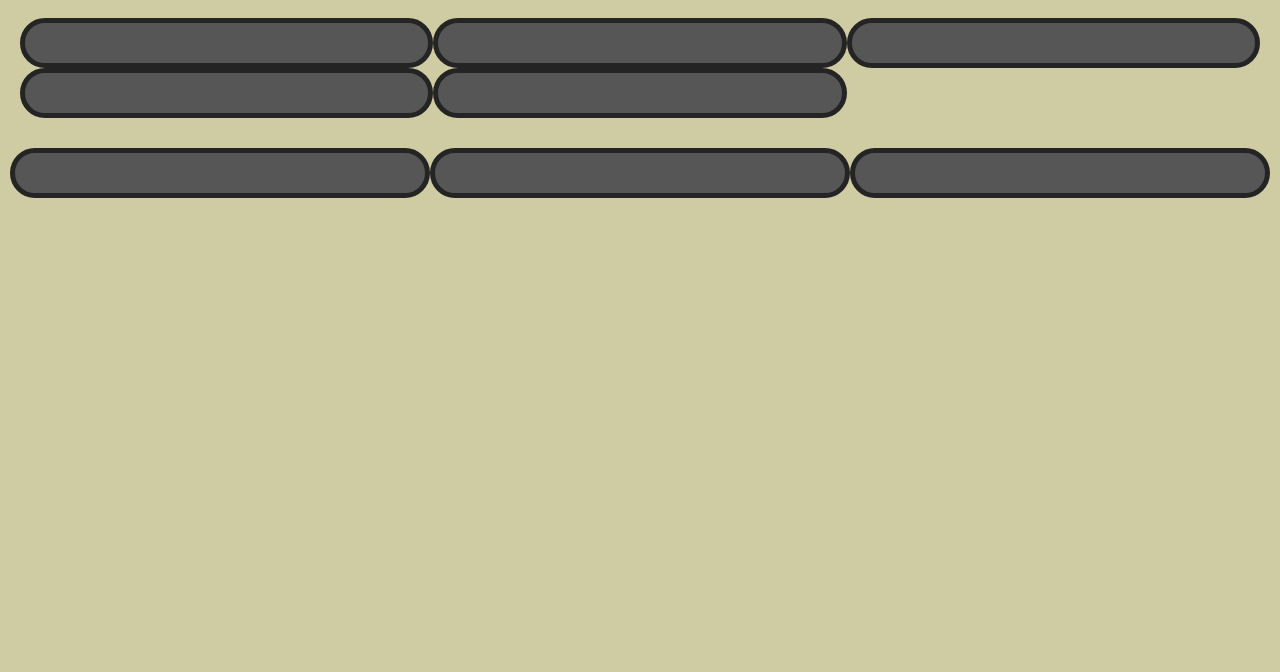
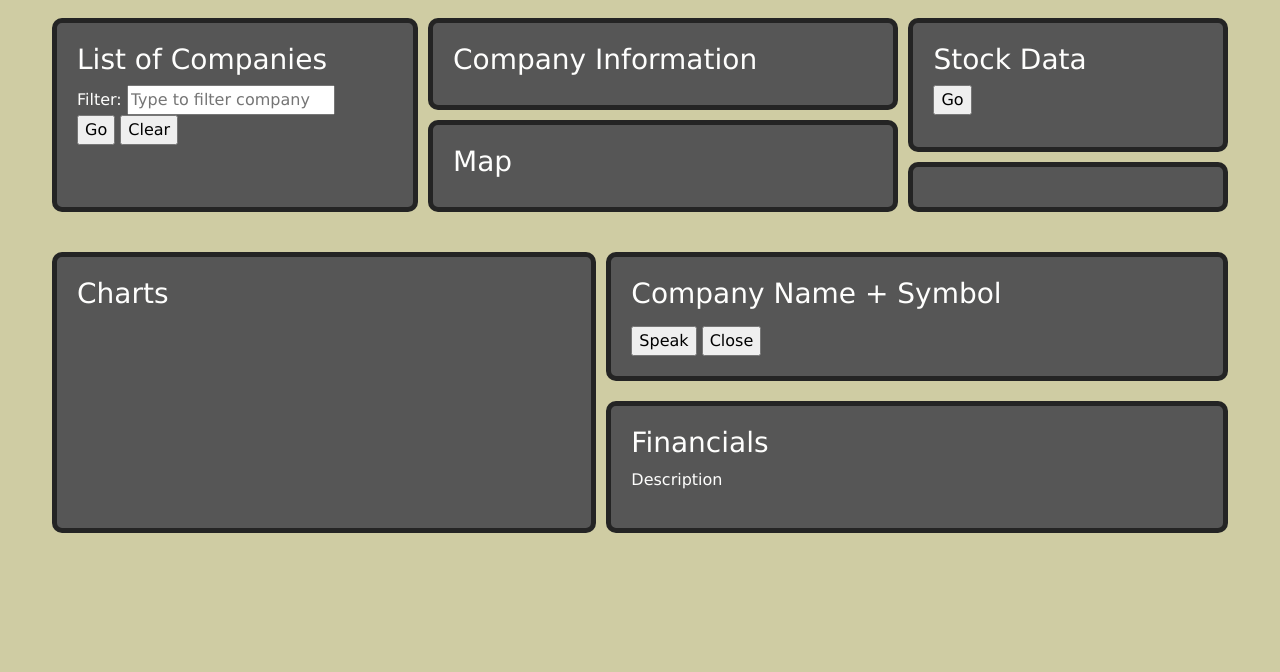
Before and after one commit to ehoss193/Assignment-1, a plain HTML site: page index.html in a window 1280 px wide. Shown: the part 128-800 px from the top of the page. Drawn offline with nearby package versions, Linux system fonts and the light colour scheme; some packages are replaced by stand-ins of ours.

Commit message:
more styling

```diff
--- a/css/stocks.css
+++ b/css/stocks.css
@@ -3,35 +3,109 @@ header {
     margin-left: 2em;
     margin-right: 2em;
     background: #565656;
-    color:  #FEFEFD;
     font-size: 20px;
     border: 5px solid rgb(36, 36, 36);
-    border-radius: 20px;
+    border-radius: 10px;
   }
   body {
     font-family: Verdana;
     margin: 0;
     background: #CFCCA3;
+    color:  #FEFEFD;
   }
 .grid-container-a{
     display: grid;
     grid-template-columns:auto auto auto;
+    margin-left: 2em;
+    margin-right: 2em;
+    grid-row-gap: 10px;
+    grid-column-gap: 10px;
     padding: 20px;
+    justify-items: stretch;
+    align-items: stretch;
 }
-.grid-item-a{
+.grid-item-a1{
     background: #565656;
     padding: 20px;
-    border-radius: 25px;
+    border-radius: 10px;
     border: 5px solid rgb(36, 36, 36);
+    grid-column: 1 / 2;
+    grid-row: 1 / 5;
+    overflow-y: scroll;
+}
+.grid-item-a2{
+    background: #565656;
+    padding: 20px;
+    border-radius: 10px;
+    border: 5px solid rgb(36, 36, 36);
+    grid-column: 2 / 4;
+    grid-row: 1 / 3;
+}
+.grid-item-a3{
+    background: #565656;
+    padding: 20px;
+    border-radius: 10px;
+    border: 5px solid rgb(36, 36, 36);
+    grid-column: 2 / 4;
+    grid-row: 3 / 5;
+}
+.grid-item-a4{
+    background: #565656;
+    padding: 20px;
+    border-radius: 10px;
+    border: 5px solid rgb(36, 36, 36);
+    grid-column: 4 / 6;
+    grid-row: 1 / 4;
+    overflow-y: scroll;
+}
+.grid-item-a5{
+    background: #565656;
+    padding: 20px;
+    border-radius: 10px;
+    border: 5px solid rgb(36, 36, 36);
+    grid-column: 4 / 6;
+    grid-row: 4 / 5;
 }
 .grid-container-b{
     display: grid;
     grid-template-columns:auto auto auto;
-    padding: 10px;
+    padding: 20px;
+    grid-row-gap: 10px;
+    grid-column-gap: 10px;
+    margin-left: 2em;
+    margin-right: 2em;
+    justify-items: stretch;
+    align-items: stretch;
 }
-.grid-item-b{
+.grid-item-b1{
     background: #565656;
     padding: 20px;
-    border-radius: 25px;
+    border-radius: 10px;
     border: 5px solid rgb(36, 36, 36);
+    grid-column: 1 / 3;
+    grid-row: 1 / 4;
 }
+.grid-item-b2{
+    background: #565656;
+    padding: 20px;
+    border-radius: 10px;
+    border: 5px solid rgb(36, 36, 36);
+    grid-column: 3 / 4;
+    grid-row: 1 / 2;
+}
+.grid-item-b3{
+    background: #565656;
+    padding: 20px;
+    border-radius: 10px;
+    border: 5px solid rgb(36, 36, 36);
+    grid-row: 3 / 4;
+    grid-column: 3 / 4;
+}
+.hidden{
+    visibility: hidden;
+    position: absolute;
+}
+.visible{
+    visibility: visible;
+    position: relative;
+}
--- a/index.html
+++ b/index.html
@@ -18,31 +18,42 @@
         <label>Credits</label>
     </header>
     <div class=grid-container-a>
-        <div class="grid-item-a" id="list">
-
+        <div class="grid-item-a1" id="list">
+            <h3>List of Companies</h3>
+            <form>
+                <label>Filter:</label>
+                <input type="text" class="search" placeholder="Type to filter company" list="filterList"></br>
+                <input type="button" value="Go">
+                <input type="button" value="Clear">
+            </form>
         </div>
-        <div class="grid-item-a" id="info">
-
+        <div class="grid-item-a2" id="info">
+            <h3>Company Information</h3>
         </div>
-        <div class="grid-item-a" id="map">
-
+        <div class="grid-item-a3" id="map">
+            <h3>Map</h3>
         </div>
-        <div class="grid-item-a" id="data">
-
+        <div class="grid-item-a4" id="data">
+            <h3>Stock Data</h3>
+            <input type="button" value="Go">
         </div>
-        <div class="grid-item-a" id="minmax">
+        <div class="grid-item-a5" id="minmax">
 
         </div>
     </div>
     <div class=grid-container-b>
-        <div class="grid-item-b" id="charts">
-
+        <div class="grid-item-b1" id="charts">
+            <h3>Charts</h3>
         </div>
-        <div class="grid-item-b" id="description">
-
+        <div class="grid-item-b2" id="company">
+            <h3>Company Name + Symbol</h3>
+            <p id="description"></p>
+            <input type="button" value="Speak">
+            <input type="button" value="Close">
         </div>
-        <div class="grid-item-b" id="financials">
-
+        <div class="grid-item-b3" id="financials">
+            <h3>Financials</h3>
+            <p>Description</p>
         </div>
     </div>
 </body>
--- a/js/stocks.js
+++ b/js/stocks.js
@@ -0,0 +1,23 @@
+document.addEventListener("DOMContentLoaded", function () {
+//API Links
+
+//Header - Credits
+
+//List of Companies
+
+//Company Information
+
+//Map
+
+//Stock Data
+
+//Additional Information
+
+//Charts
+
+//Company Name + Symbol
+
+//Financials
+
+
+});
```
